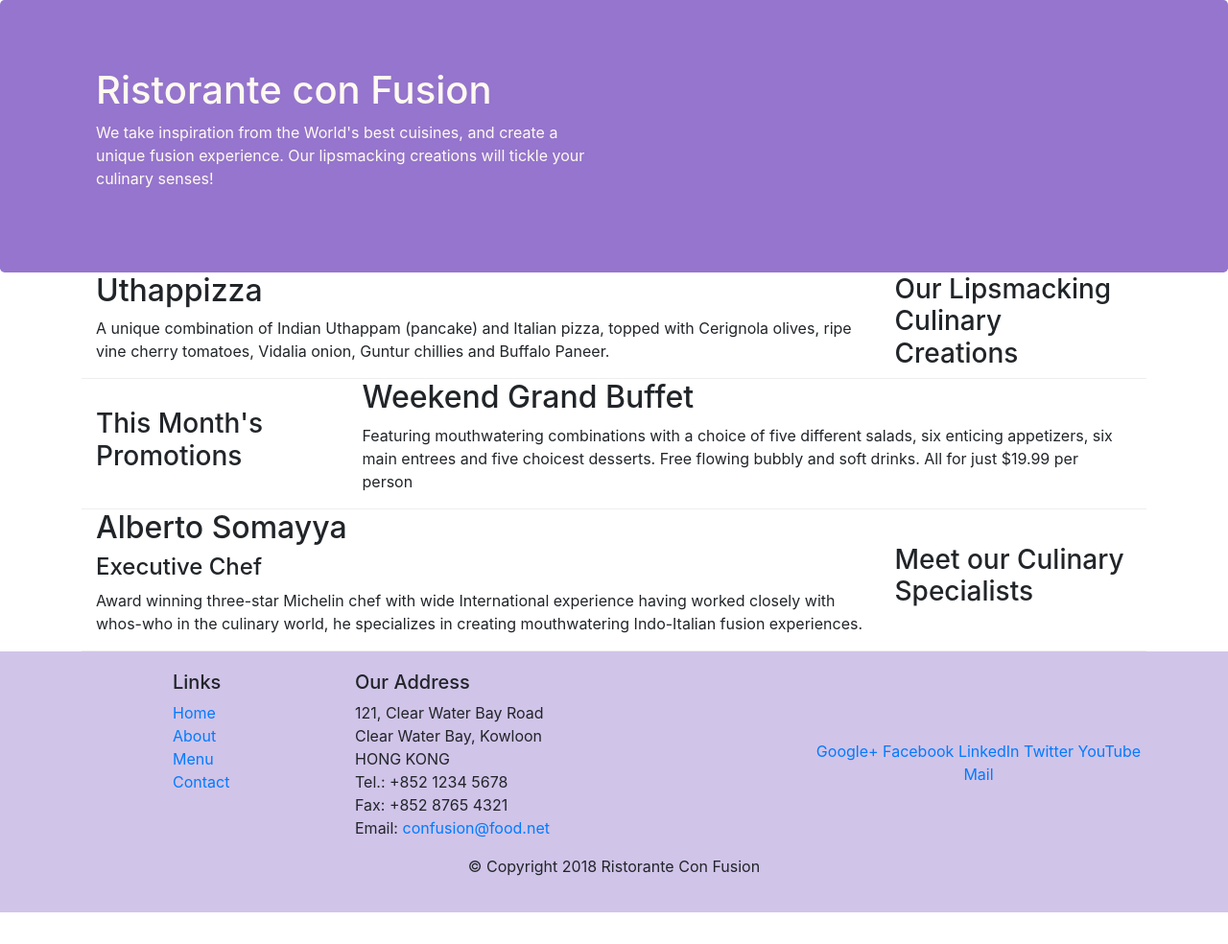
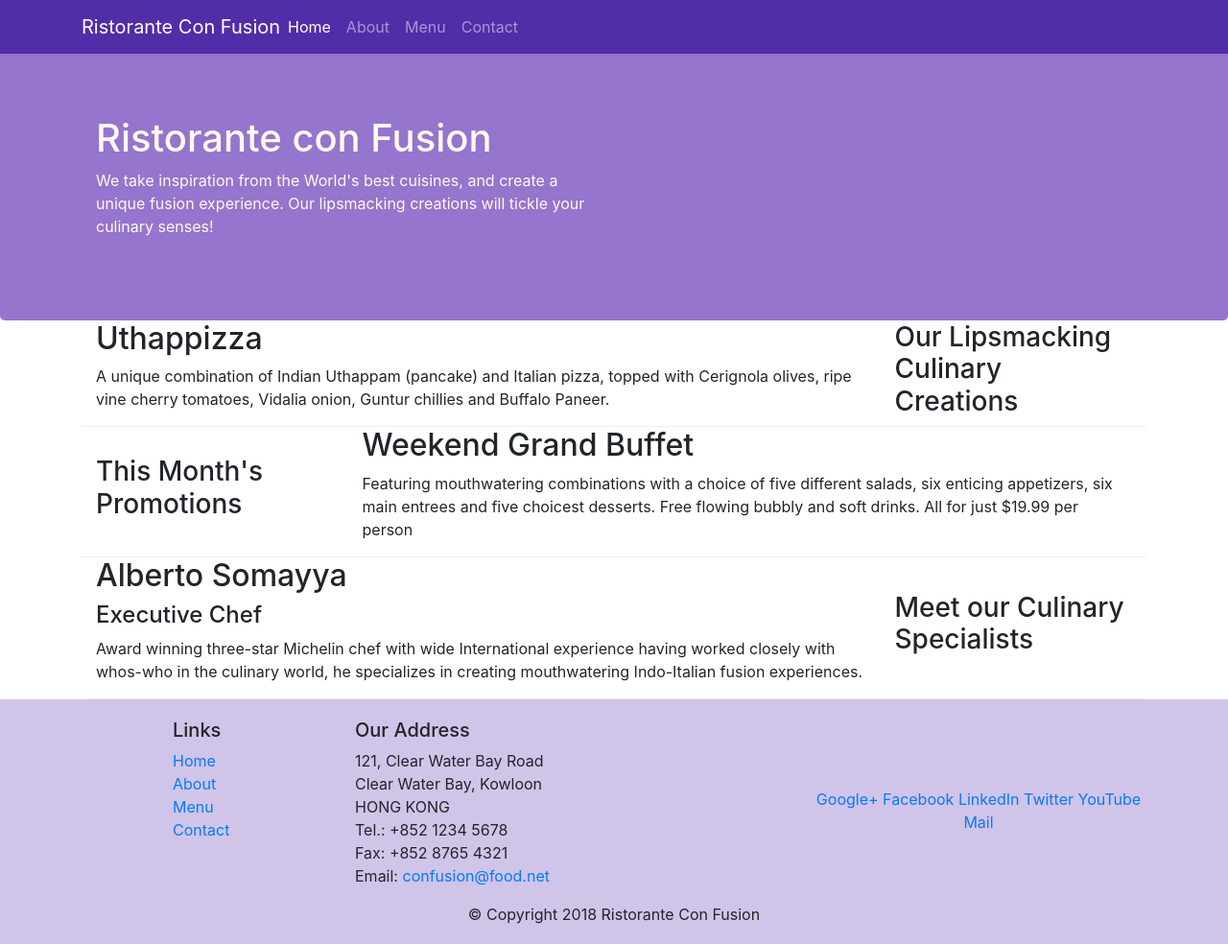
Before and after one commit to raj-hero/coursera-Front-End-Web-UI-Frameworks-and-Tools-Bootstrap-4, a website: page index.html in a window 1280 px wide. Shown: the whole page at 96% size. Before the commit the page ends 951 px from the top, so only its background shows below. Drawn offline with nearby package versions, Linux system fonts and the light colour scheme.

Commit message:
navbar & breadcrumbs

```diff
--- a/css/styles.css
+++ b/css/styles.css
@@ -26,3 +26,10 @@
     margin:0px;
     color:#0f0f0f ;
 }
+body{
+    padding: 50px 0px 0px 0px;
+    z-index: 0;
+}
+.navbar-dark{
+    background-color: #512DA8 ;
+}
--- a/index.html
+++ b/index.html
@@ -15,12 +15,30 @@
 
 <body>
 
+    <nav class="navbar navbar-dark navbar-expand-sm fixed-top">
+        <div class="container">
+            <button class="navbar-toggler" type="button" data-toggle="collapse" data-target="#Navbar">
+                <span class="navbar-toggler-icon"></span>
+            </button>
+            <a class="navbar-brand mr-auto" href="#">Ristorante Con Fusion</a>
+            <div class="collapse navbar-collapse" id="Navbar">
+                <ul class="navbar-nav mr-auto">
+                    <li class="nav-item active"><a class="nav-link" href="#">Home</a></li>
+                    <li class="nav-item"><a class="nav-link" href="./aboutus.html">About</a></li>
+                    <li class="nav-item"><a class="nav-link" href="#">Menu</a></li>
+                    <li class="nav-item"><a class="nav-link" href="#">Contact</a></li>
+                </ul>
+            </div>
+        </div>
+    </nav>
+
     <header class="jumbotron">
         <div class="container">
             <div class="row row-header">
                 <div class="col-12 col-sm-6">
                     <h1>Ristorante con Fusion</h1>
-                    <p>We take inspiration from the World's best cuisines, and create a unique fusion experience. Our lipsmacking creations will tickle your culinary senses!</p>
+                    <p>We take inspiration from the World's best cuisines, and create a unique fusion experience. Our
+                        lipsmacking creations will tickle your culinary senses!</p>
                 </div>
                 <div class="col-12 col-sm">
                 </div>
@@ -35,7 +53,8 @@
             </div>
             <div class="col col-sm order-sm-first col-md">
                 <h2>Uthappizza</h2>
-                <p>A unique combination of Indian Uthappam (pancake) and Italian pizza, topped with Cerignola olives, ripe vine cherry tomatoes, Vidalia onion, Guntur chillies and Buffalo Paneer.</p>
+                <p>A unique combination of Indian Uthappam (pancake) and Italian pizza, topped with Cerignola olives,
+                    ripe vine cherry tomatoes, Vidalia onion, Guntur chillies and Buffalo Paneer.</p>
             </div>
         </div>
 
@@ -46,7 +65,9 @@
             </div>
             <div class="col col-sm col-md">
                 <h2>Weekend Grand Buffet</h2>
-                <p>Featuring mouthwatering combinations with a choice of five different salads, six enticing appetizers, six main entrees and five choicest desserts. Free flowing bubbly and soft drinks. All for just $19.99 per person </p>
+                <p>Featuring mouthwatering combinations with a choice of five different salads, six enticing appetizers,
+                    six main entrees and five choicest desserts. Free flowing bubbly and soft drinks. All for just
+                    $19.99 per person </p>
             </div>
         </div>
 
@@ -57,7 +78,9 @@
             <div class="col col-sm order-sm-first col-md">
                 <h2>Alberto Somayya</h2>
                 <h4>Executive Chef</h4>
-                <p>Award winning three-star Michelin chef with wide International experience having worked closely with whos-who in the culinary world, he specializes in creating mouthwatering Indo-Italian fusion experiences. </p>
+                <p>Award winning three-star Michelin chef with wide International experience having worked closely with
+                    whos-who in the culinary world, he specializes in creating mouthwatering Indo-Italian fusion
+                    experiences. </p>
             </div>
         </div>
     </div>
@@ -69,7 +92,7 @@
                     <h5>Links</h5>
                     <ul class="list-unstyled">
                         <li><a href="#">Home</a></li>
-                        <li><a href="#">About</a></li>
+                        <li><a href="/aboutus.html">About</a></li>
                         <li><a href="#">Menu</a></li>
                         <li><a href="#">Contact</a></li>
                     </ul>
```
Also changed, not shown: aboutus.html (+21 -2 lines). Lines whose indentation alone changed are shown as unchanged.
